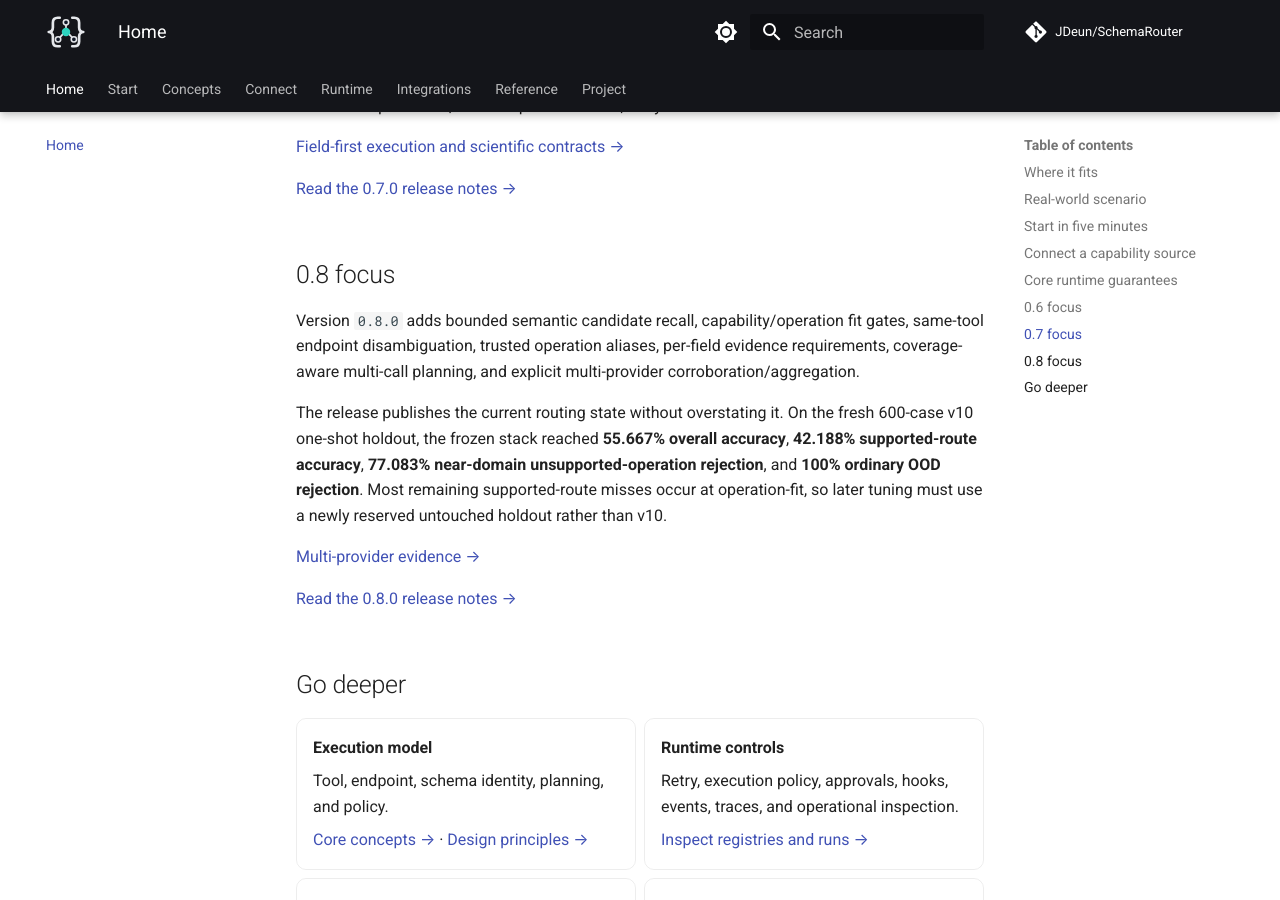
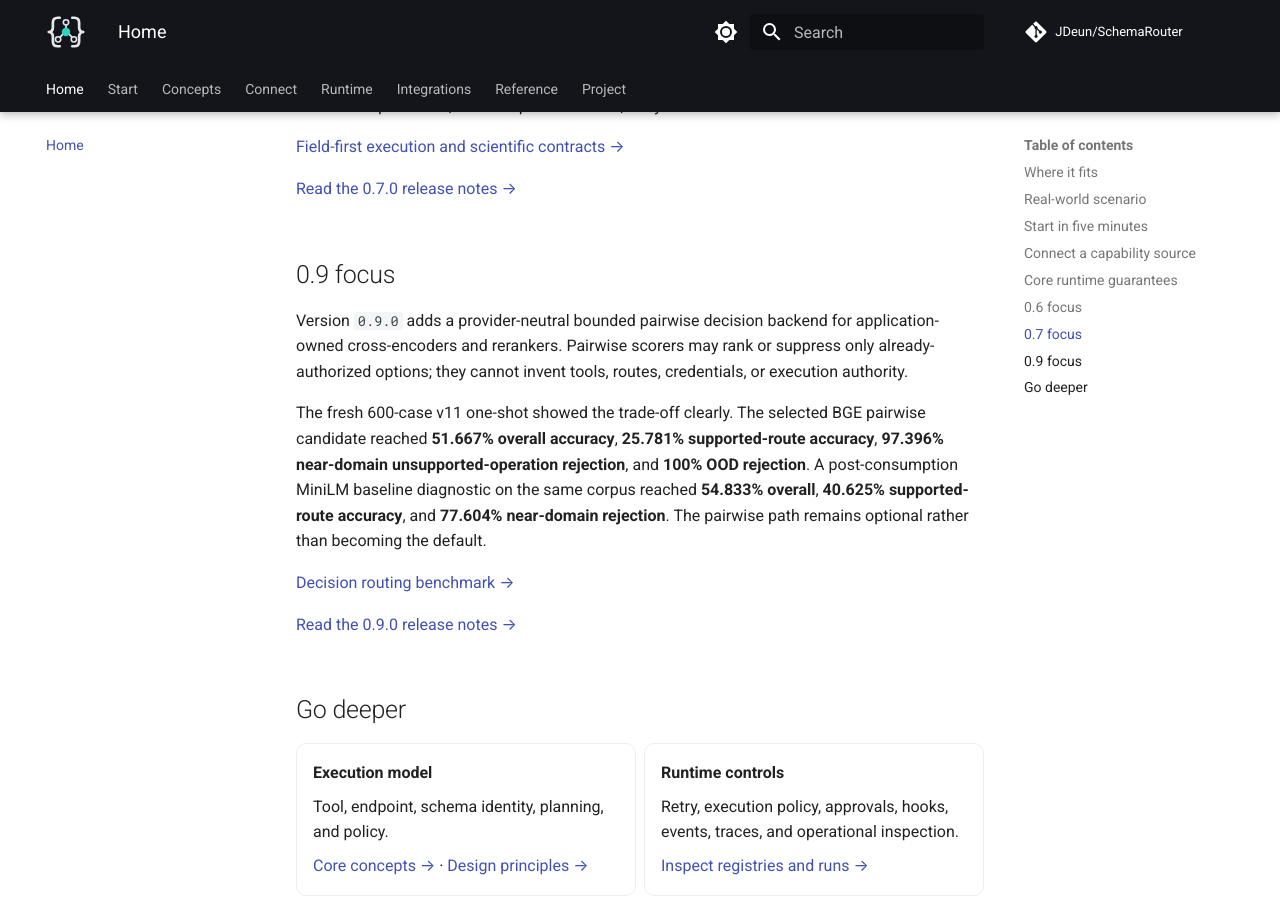
Before and after one commit to JDeun/SchemaRouter, an MkDocs documentation site: the page built from docs/index.md, in a window 1280 px wide and 900 px high, scrolled down 4507 px. Built offline with MkDocs 1.6.1 and Material for MkDocs 9.7.7, drawn with Linux system fonts in a browser that asks for light colours; comment, search, counter and statistics services are not loaded; some of the changed text lies outside the part shown.

Commit message:
docs: update homepage for 0.9.0

```diff
--- a/docs/index.md
+++ b/docs/index.md
@@ -5,7 +5,7 @@
 
 <div class="sr-hero" markdown>
 
-<span class="sr-kicker">SchemaRouter 0.8.0</span>
+<span class="sr-kicker">SchemaRouter 0.9.0</span>
 
 # Put a typed execution boundary between agents and tools
 
@@ -182,21 +182,22 @@ equivalence, convert qualifier values, or synthesize measurement context.
 
 [Read the 0.7.0 release notes →](releases/0.7.0.md)
 
-## 0.8 focus
+## 0.9 focus
 
-Version `0.8.0` adds bounded semantic candidate recall, capability/operation fit gates,
-same-tool endpoint disambiguation, trusted operation aliases, per-field evidence requirements,
-coverage-aware multi-call planning, and explicit multi-provider corroboration/aggregation.
+Version `0.9.0` adds a provider-neutral bounded pairwise decision backend for application-owned
+cross-encoders and rerankers. Pairwise scorers may rank or suppress only already-authorized options;
+they cannot invent tools, routes, credentials, or execution authority.
 
-The release publishes the current routing state without overstating it. On the fresh 600-case v10
-one-shot holdout, the frozen stack reached **55.667% overall accuracy**, **42.188% supported-route
-accuracy**, **77.083% near-domain unsupported-operation rejection**, and **100% ordinary OOD
-rejection**. Most remaining supported-route misses occur at operation-fit, so later tuning must use
-a newly reserved untouched holdout rather than v10.
+The fresh 600-case v11 one-shot showed the trade-off clearly. The selected BGE pairwise candidate
+reached **51.667% overall accuracy**, **25.781% supported-route accuracy**, **97.396% near-domain
+unsupported-operation rejection**, and **100% OOD rejection**. A post-consumption MiniLM baseline
+diagnostic on the same corpus reached **54.833% overall**, **40.625% supported-route accuracy**, and
+**77.604% near-domain rejection**. The pairwise path remains optional rather than becoming the
+default.
 
-[Multi-provider evidence →](guides/multi-provider-evidence.md)
+[Decision routing benchmark →](guides/decision-benchmark.md)
 
-[Read the 0.8.0 release notes →](releases/0.8.0.md)
+[Read the 0.9.0 release notes →](releases/0.9.0.md)
 
 ## Go deeper
 
```
